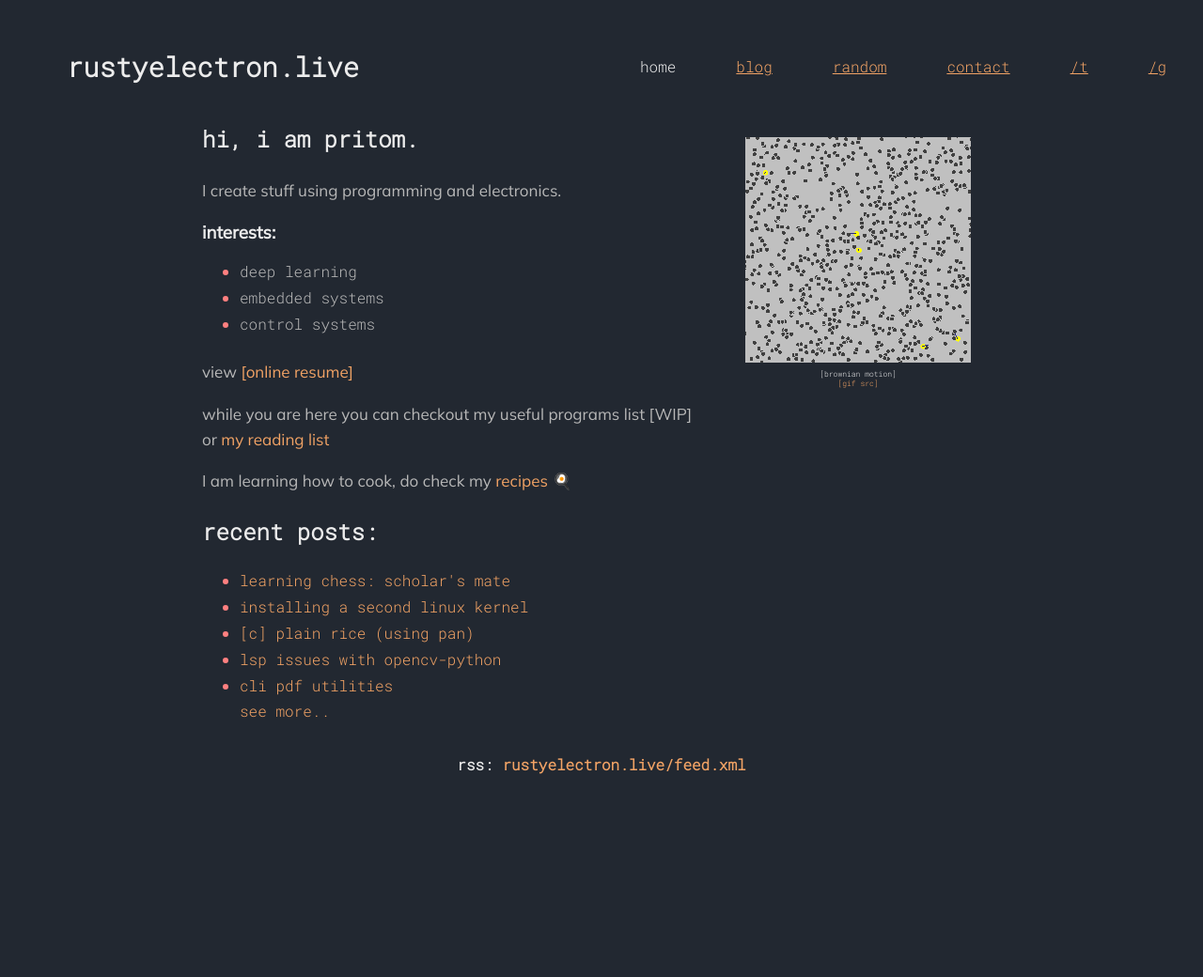
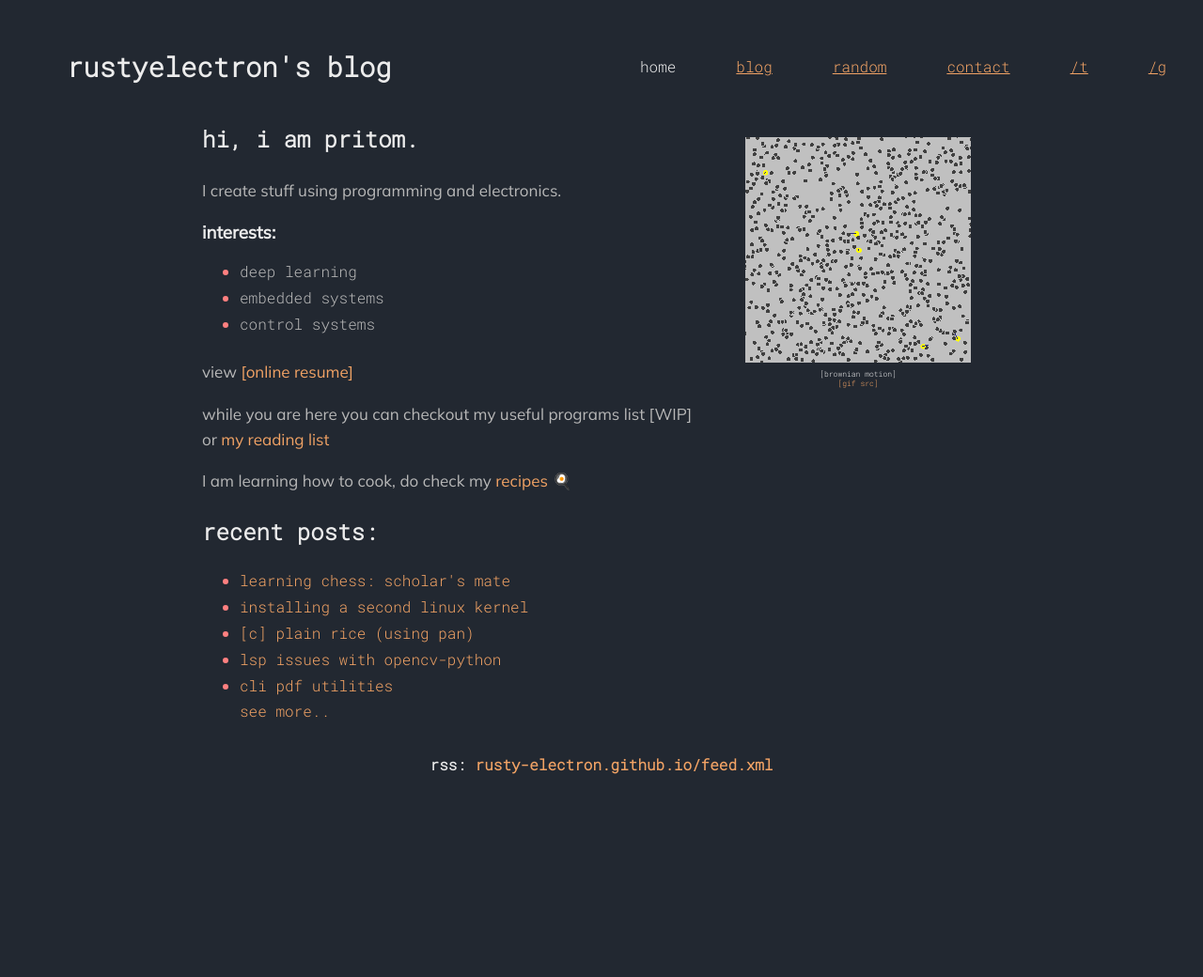
Before and after one commit to rusty-electron/rusty-electron.github.io, a Jekyll site: the page built from index.md, in a window 1280 px wide. Shown: the whole page at 94% size. Built offline with Jekyll 4.4.1, drawn with Linux system fonts in a browser that asks for light colours.

Commit message:
refactor to reflect new domain name

```diff
--- a/_includes/navigation.html
+++ b/_includes/navigation.html
@@ -1,6 +1,6 @@
 <nav>
 	<div class="header mono">
-		<h1><a class="link-inactive" href="/">rustyelectron.live</a></h1>
+		<h1><a class="link-inactive" href="/">rustyelectron's blog</a></h1>
 
 		{% assign stripurl = page.url | remove: '.html' %}
 		{% for item in site.data.navigation %}
--- a/_layouts/default.html
+++ b/_layouts/default.html
@@ -35,7 +35,7 @@
         {% include rcol.html %}
       </div>
     </div>
-    <h4 class="right mono">rss: <span class="yellow mono">rustyelectron.live/feed.xml</span></h4>
+    <h4 class="right mono">rss: <span class="yellow mono">rusty-electron.github.io/feed.xml</span></h4>
     {% else %}
     {{ content }}
     {% endif %}
```
